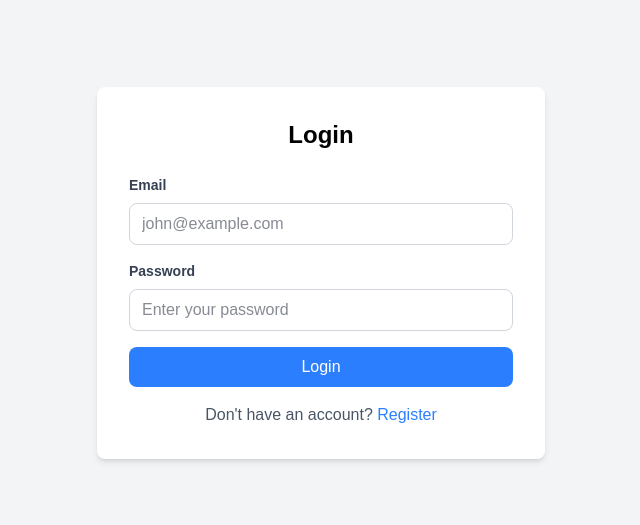
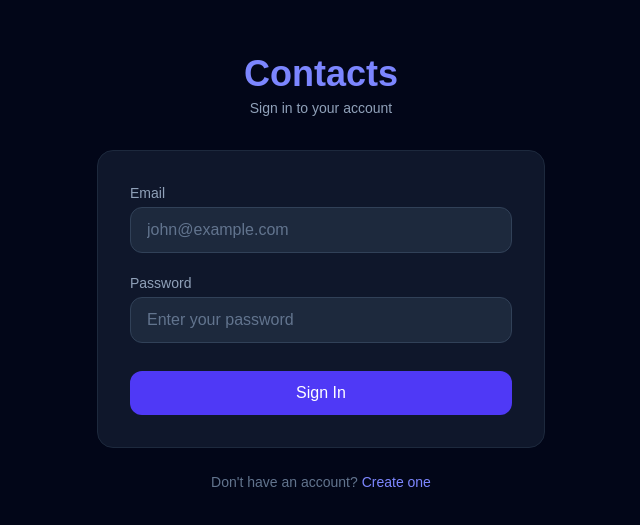
Before and after one commit to Nigus-Solomon-Dev/contact-manager, a Next.js app in the folder frontend/: page /login in a window 1280 px wide. Shown: the part 127-652 px from the top of the page, without its empty margins (319-959 px from the left). Built offline with nearby package versions, Linux system fonts and the light colour scheme.

Commit message:
style(frontend): update login page

```diff
--- a/frontend/app/login/page.jsx
+++ b/frontend/app/login/page.jsx
@@ -4,8 +4,8 @@ import { useRouter } from 'next/navigation';
 import Link from 'next/link';
 import api from '@/utils/axios';
 
-export default function Login(){
-  const router =useRouter();
+export default function Login() {
+  const router = useRouter();
   const [formData, setFormData] = useState({ email: '', password: '' });
   const [error, setError] = useState('');
   const [loading, setLoading] = useState(false);
@@ -14,52 +14,53 @@ export default function Login(){
     setFormData({ ...formData, [e.target.name]: e.target.value });
   };
 
-
   const handleSubmit = async (e) => {
     e.preventDefault();
     setError('');
     setLoading(true);
-
     try {
-    const response=await api.post('/auth/login', formData);
-    const {token,user}=response.data;
-
-
-    // Save token and user to localStorage
+      const response = await api.post('/auth/login', formData);
+      const { token, user } = response.data;
       localStorage.setItem('token', token);
       localStorage.setItem('user', JSON.stringify(user));
-
-      console.log('Login successful:', user);
-
       router.push('/dashboard');
-
-    }catch(err){
+    } catch (err) {
       setError(err.response?.data?.error || 'Login failed');
-    }finally {
+    } finally {
       setLoading(false);
     }
-  }
+  };
+
   return (
-    <div className="min-h-screen flex items-center justify-center bg-gray-100">
-      <div className="bg-white p-8 rounded-lg shadow-md w-full max-w-md">
-        <h1 className="text-2xl font-bold text-center text-black mb-6"> Login</h1>
+    <div className="min-h-screen bg-slate-950 flex items-center justify-center px-4">
+      <div className="w-full max-w-md">
+        <div className="text-center mb-8">
+          <div className="text-4xl font-bold text-indigo-400 mb-1">Contacts</div>
+          <p className="text-slate-400 text-sm">Sign in to your account</p>
+        </div>
 
-        {error && <div className="bg-red-100 border border-red-400 text-red-700 px-4 py-3 rounded mb-4">{error}</div>}
+        <div className="bg-slate-900 border border-slate-800 rounded-2xl p-8">
+          {error && (
+            <div className="bg-red-500/10 border border-red-500/30 text-red-400 px-4 py-3 rounded-xl mb-6 text-sm">
+              {error}
+            </div>
+          )}
 
-        <form onSubmit={handleSubmit}>
-          {['email', 'password'].map((field) => (
-            <div key={field} className="mb-4">
-              <label className="block text-gray-700 text-sm font-bold mb-2">
-                {field.charAt(0).toUpperCase() + field.slice(1)}
-              </label>
+          <form onSubmit={handleSubmit} className="space-y-5">
+            {[
+              { name: 'email', type: 'email', label: 'Email', placeholder: 'john@example.com' },
+              { name: 'password', type: 'password', label: 'Password', placeholder: 'Enter your password' },
+            ].map(({ name, type, label, placeholder }) => (
+              <div key={name}>
+                <label className="block text-slate-400 text-sm mb-1">{label}</label>
                 <input
-                type={field === 'password' ? 'password' : 'email'}
-                name={field}
-                value={formData[field]}
+                  type={type}
+                  name={name}
+                  value={formData[name]}
                   onChange={handleChange}
-                className="w-full px-3 py-2 border border-gray-300 rounded-lg focus:outline-none focus:ring-2 focus:ring-blue-500 text-gray-900 bg-white"
-                placeholder={field === 'email' ? 'john@example.com' : 'Enter your password'}
+                  placeholder={placeholder}
                   required
+                  className="w-full bg-slate-800 border border-slate-700 text-white placeholder-slate-500 px-4 py-2.5 rounded-xl focus:outline-none focus:ring-2 focus:ring-indigo-500"
                 />
               </div>
             ))}
@@ -67,16 +68,17 @@ export default function Login(){
             <button
               type="submit"
               disabled={loading}
-            className="w-full bg-blue-500 text-white py-2 px-4 rounded-lg hover:bg-blue-600 transition disabled:opacity-50"
+              className="w-full bg-indigo-600 hover:bg-indigo-700 disabled:opacity-50 text-white py-2.5 rounded-xl transition font-medium mt-2"
             >
-            {loading ? 'Logging in...' : 'Login'}
+              {loading ? 'Signing in...' : 'Sign In'}
             </button>
           </form>
+        </div>
 
-        <p className="text-center text-gray-600 mt-4">
+        <p className="text-center text-slate-500 text-sm mt-6">
           Don&apos;t have an account?{' '}
-          <Link href="/register" className="text-blue-500 hover:underline">
-            Register
+          <Link href="/register" className="text-indigo-400 hover:text-indigo-300 transition">
+            Create one
           </Link>
         </p>
       </div>
```
Lines whose indentation alone changed are shown as unchanged.
